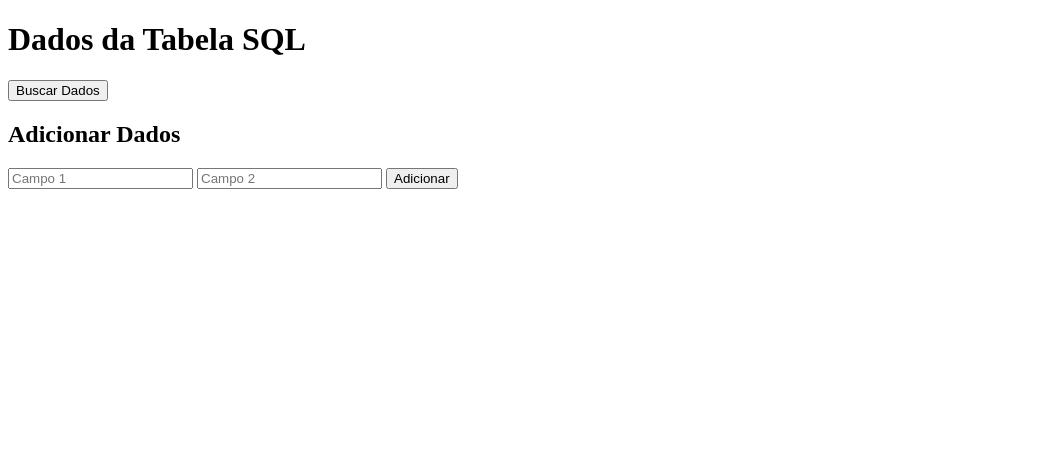
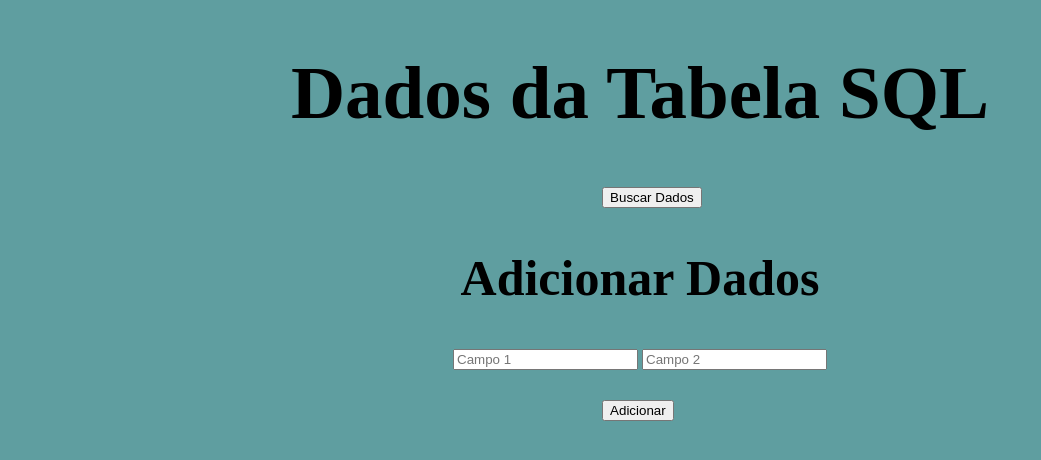
Before and after one commit to FellypeGodoy/Godzilla, a Flask app: page / in a window 1280 px wide. Shown: the top 460 px of the page, without its empty margins (0-1041 px from the left). Run offline with Flask 3, Linux system fonts and the light colour scheme.

Commit message:
Sistema final

```diff
--- a/src/templates/index.html
+++ b/src/templates/index.html
@@ -4,6 +4,39 @@
     <meta charset="UTF-8">
     <meta name="viewport" content="width=device-width, initial-scale=1.0">
     <title>Exemplo de Banco de Dados</title>
+    <style>
+        h1{
+    font-size: 75px;
+    text-align: center;
+
+}
+
+body{
+    background-color:cadetblue;
+}
+h2{
+    font-size: 50px;
+    text-align: center;
+}
+
+form{
+    text-align: center;
+}
+
+
+#nome{
+    margin-bottom: 30px;
+}
+
+button{
+    text-align: center;
+    display: block;
+    margin-left: 47%;
+
+}
+
+
+    </style>
 </head>
 <body>
     <h1>Dados da Tabela SQL</h1>
@@ -24,7 +57,7 @@
                 .then(data => {
                     let html = '<ul>';
                     data.forEach(item => {
-                        html += `<li>PRODUTO:${item.nome}<br>VALOR:${item.valor}</li>`;
+                        html += `<li style='margin-left:40%;'>PRODUTO:${item.nome}<br>VALOR:${item.valor}</li>`;
                     });
                     html += '</ul>';
                     document.getElementById('dados').innerHTML = html;
```
Also changed, not shown: src/templates/style.css (added, +27 -0 lines), src/__init__.py (deleted), src/banco.db (deleted), src/exemplo.py (deleted).
